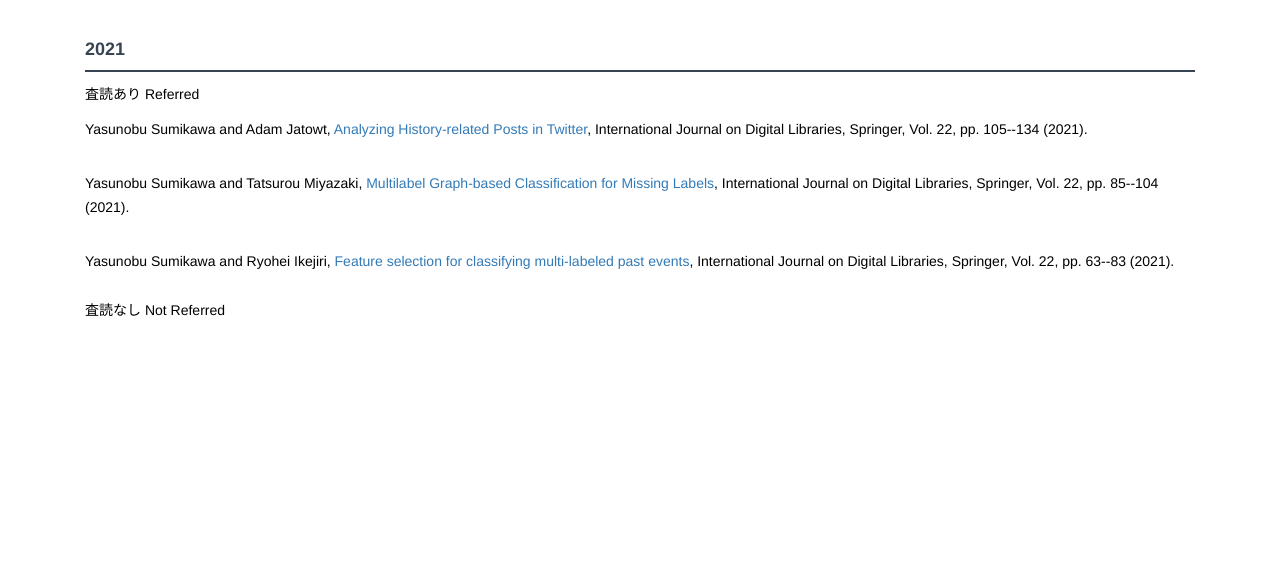
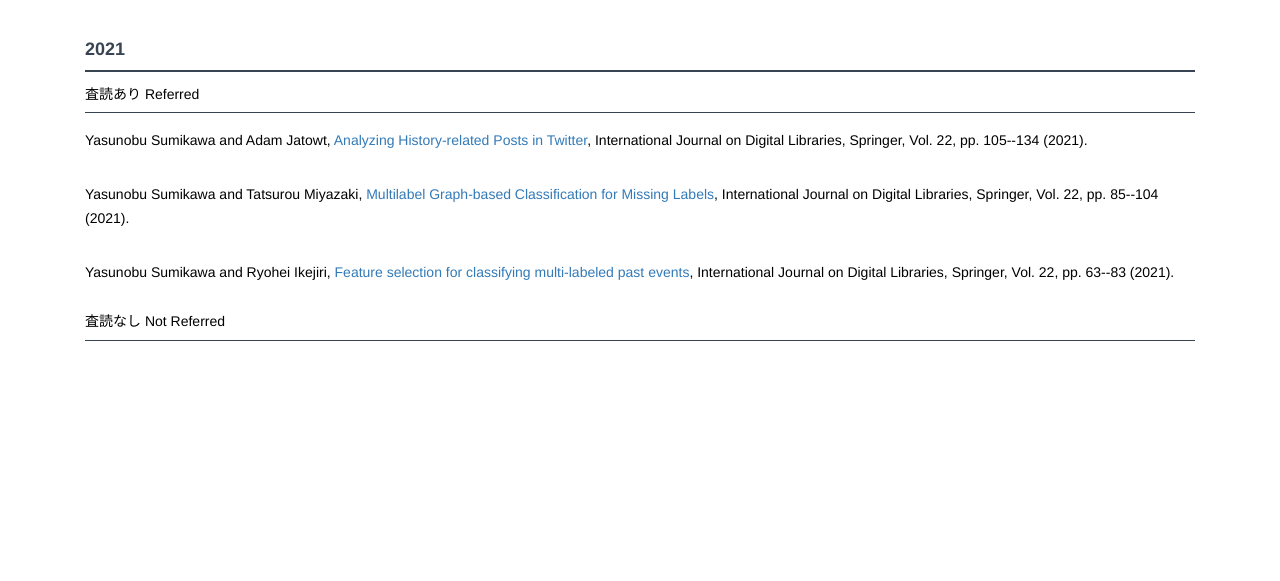
Before and after one commit to sumilab/web, a PHP site: page /achievements.html in a window 1280 px wide. Shown: the part 60-641 px from the top of the page. Run offline with PHP 8.4, Linux system fonts and the light colour scheme.

Commit message:
add a new line style

```diff
--- a/achievements.html
+++ b/achievements.html
@@ -72,11 +72,13 @@
         <div class="hline"></div>
 
         <h5>査読あり Referred</h5>
+        <div class="yhline"></div>
         <p>Yasunobu Sumikawa and Adam Jatowt, <a href="https://link.springer.com/article/10.1007/s00799-020-00296-2">Analyzing History-related Posts in Twitter</a>, International Journal on Digital Libraries, Springer, Vol. 22, pp. 105--134 (2021).</p>
         <p>Yasunobu Sumikawa and Tatsurou Miyazaki, <a href="https://link.springer.com/article/10.1007/s00799-020-00295-3?wt_mc=Internal.Event.1.SEM.ArticleAuthorOnlineFirst&utm_source=ArticleAuthorOnlineFirst&utm_medium=email&utm_content=AA_en_06082018&ArticleAuthorOnlineFirst_20201013">Multilabel Graph-based Classification for Missing Labels</a>, International Journal on Digital Libraries, Springer, Vol. 22, pp. 85--104 (2021). </p>
         <p>Yasunobu Sumikawa and Ryohei Ikejiri, <a href="https://link.springer.com/article/10.1007/s00799-020-00293-5">Feature selection for classifying multi-labeled past events</a>, International Journal on Digital Libraries, Springer, Vol. 22, pp. 63--83 (2021). </p>
 
         <h5>査読なし Not Referred</h5>
+        <div class="yhline"></div>
         <!--<p><a href="#">Analyzing History-related Posts in Twitter</a> Yasunobu Sumikawa and Adam Jatowt, International Journal on Digital Libraries, Springer, 2020. </p>-->
       </div>
 
--- a/css/style.css
+++ b/css/style.css
@@ -116,6 +116,10 @@ a:focus {
 
 .hline {
 	border-bottom: 2px solid #384452;
+}
+
+.yhline {
+	border-bottom: 1px solid #384452;
 }
 
 /*	################################################################
```
